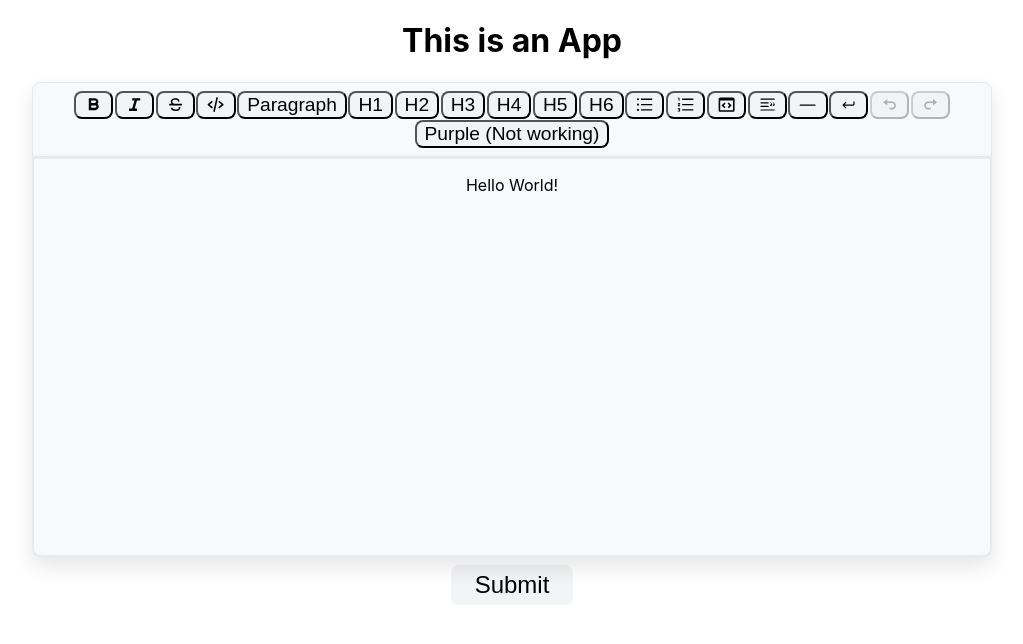
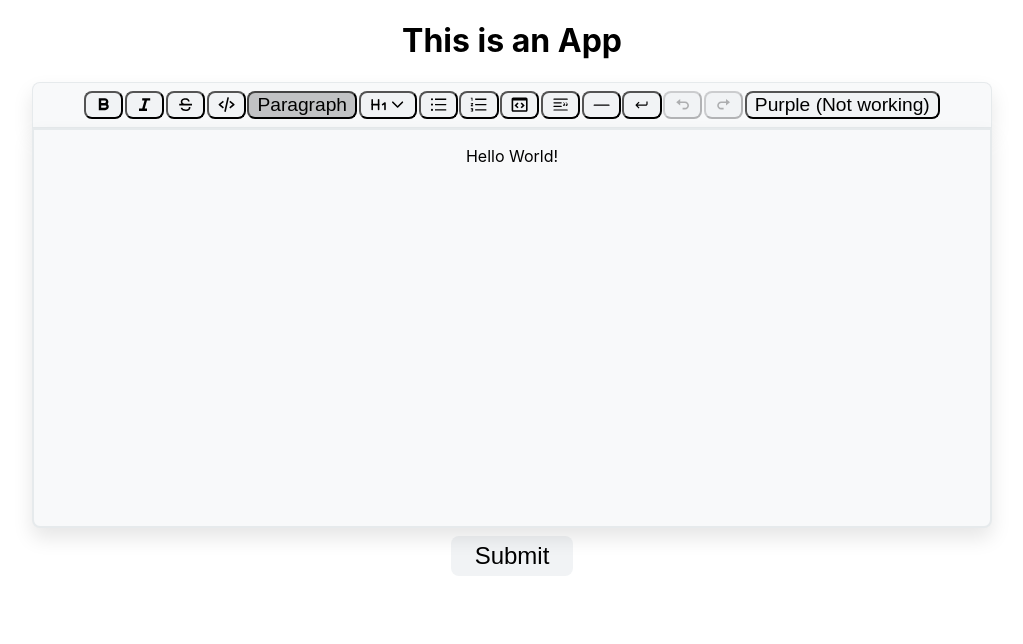
Before and after one commit to bamsemats/loggbok, a React (Create React App) app: page / in a window 1280 px wide. Shown: the top 644 px of the page, without its empty margins (128-1151 px from the left). Built offline with nearby package versions, Linux system fonts and the light colour scheme.

Commit message:
Update the button, incl heading dropdown menu

```diff
--- a/src/components/editor/editor.css
+++ b/src/components/editor/editor.css
@@ -32,7 +32,7 @@
   box-shadow: var(--shadow-lg);
   background-color: var(--color-surface);
 }
-.button-group > button {
+.button-group button {
   /* border: none; */
   border-radius: 0.5rem;
   display: flex;
@@ -43,6 +43,39 @@
   height: 1.4rem;
   width: fit-content;
   padding: 0.75rem 0.5rem;
+}
+.heading-dropdown-menu-div {
+  position: relative;
+}
+.heading-dropdown-menu {
+  position: absolute;
+  overflow: hidden;
+  display: flex;
+  flex-direction: column;
+  align-items: center;
+  gap: 0.25rem;
+  max-height: fit-content;
+  height: 0px;
+  opacity: 0;
+  filter: blur(3px);
+  z-index: 1;
+  transition: all 250ms;
+}
+.button-group button:active {
+  filter: brightness(0.9);
+}
+.is-active {
+  filter: brightness(0.8);
+}
+.heading-show {
+  max-height: fit-content;
+  height: 500px;
+  opacity: 1;
+  filter: blur(0);
+  transition: all 350ms;
+}
+.chevron-down {
+  transition: all 350ms;
 }
 .submit-button {
   border: none;
--- a/src/components/editor/editor.jsx
+++ b/src/components/editor/editor.jsx
@@ -5,7 +5,7 @@ import { Color } from '@tiptap/extension-color';
 import ListItem from '@tiptap/extension-list-item';
 import TextStyle from '@tiptap/extension-text-style';
 import StarterKit from '@tiptap/starter-kit';
-import React from 'react';
+import React, { useEffect, useRef } from 'react';
 import {useState} from 'react';
 import { BiBold, BiCodeAlt, BiRedo, BiStrikethrough, BiUndo } from "react-icons/bi";
 import { BiItalic } from "react-icons/bi";
@@ -16,6 +16,7 @@ import DOMPurify from 'dompurify';
 import { BsBlockquoteRight } from 'react-icons/bs';
 import { GoHorizontalRule } from 'react-icons/go';
 import { VscNewline } from 'react-icons/vsc';
+import { LuChevronDown, LuHeading1, LuHeading2, LuHeading3, LuHeading4, LuHeading5, LuHeading6 } from 'react-icons/lu';
 
 // define your extension array
 const extensions = [StarterKit]
@@ -47,6 +48,59 @@ const Tiptap = () => {
 
   const MenuBar = () => {
     const { editor } = useCurrentEditor()
+
+    const [currentHeading, setCurrentHeading] = useState('');
+    const [headingDropDownShown, setHeadingDropDownShown] = useState(false);
+    const headingDropDownRef = useRef(null);
+    const headingDropDownButtonRef = useRef(null);
+
+    const activeHeading = editor.isActive('heading', {level: 2}) ? 'H2' : editor.isActive('heading', {level: 3}) ? 'H3' : editor.isActive('heading', {level: 4}) ? 'H4' : editor.isActive('heading', {level: 5}) ? 'H5' : editor.isActive('heading', {level: 6}) ? 'H6' : 'H1';
+
+    console.log(document.querySelector('.heading-dropdown-menu'));
+
+    useEffect(() => {
+      setCurrentHeading((prev) => ({
+        H1: <LuHeading1 />,
+        H2: <LuHeading2 />,
+        H3: <LuHeading3 />,
+        H4: <LuHeading4 />,
+        H5: <LuHeading5 />,
+        H6: <LuHeading6 />,
+      }))
+    }, [])
+
+    function handleClickHeadingDropdown(event) {
+      event.stopPropagation(); // Prevent the click from propagating to the document
+      setHeadingDropDownShown((prevState) => {
+        const dropDownMenu = document.querySelector('.heading-dropdown-menu');
+        if (!prevState) {
+          dropDownMenu.classList.add('heading-show'); // Open the menu
+        } else {
+          dropDownMenu.classList.remove('heading-show'); // Close the menu
+        }
+        return !prevState; // Toggle the state
+      });
+    }
+
+    useEffect(() => {
+      function handleClickOutside(event) {
+        if (
+          headingDropDownRef.current &&
+          !headingDropDownRef.current.contains(event.target) &&
+          headingDropDownButtonRef.current &&
+          !headingDropDownButtonRef.current.contains(event.target)
+        ) {
+          headingDropDownRef.current.classList.remove('heading-show');
+          setHeadingDropDownShown(false);
+        }
+      }
+
+      document.addEventListener('mousedown', handleClickOutside);
+
+      return () => {
+        document.removeEventListener('mousedown', handleClickOutside);
+      };
+    }, []);
 
     if (!editor) {
       return null
@@ -119,6 +173,18 @@ const Tiptap = () => {
           >
             Paragraph
           </button>
+          <div className='heading-dropdown-menu-div'>
+            <button
+              ref={headingDropDownButtonRef}
+              className='heading-dropdown-menu-button'
+              onClick={handleClickHeadingDropdown}
+            >
+              {currentHeading[activeHeading]} <LuChevronDown className='chevron-down' style={{transform: headingDropDownShown ? 'scale(-1, -1)' : ''}}/>
+            </button>
+            <div
+              className='heading-dropdown-menu'
+              ref={headingDropDownRef}
+            >
               <button
               onClick={() => editor.chain().focus().toggleHeading({ level: 1 }).run()}
               className={editor.isActive('heading', { level: 1 }) ? 'is-active' : ''}
@@ -155,6 +221,9 @@ const Tiptap = () => {
               >
                 H6
               </button>
+            </div>
+          </div>
+
           <button
             onClick={() => editor.chain().focus().toggleBulletList().run()}
             className={editor.isActive('bulletList') ? 'is-active' : ''}
```
Lines whose indentation alone changed are shown as unchanged.
